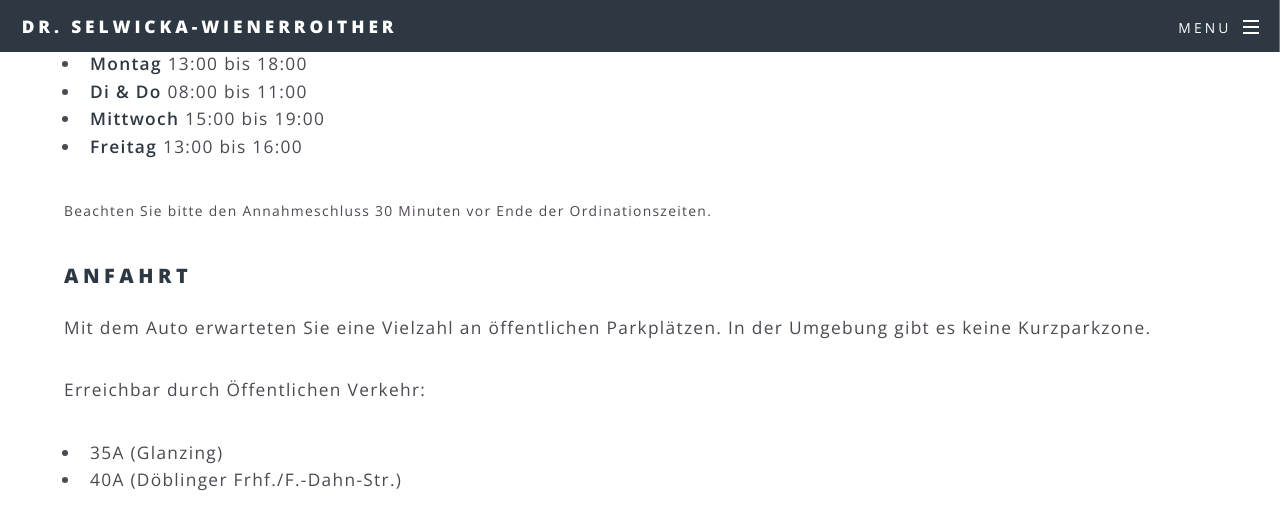
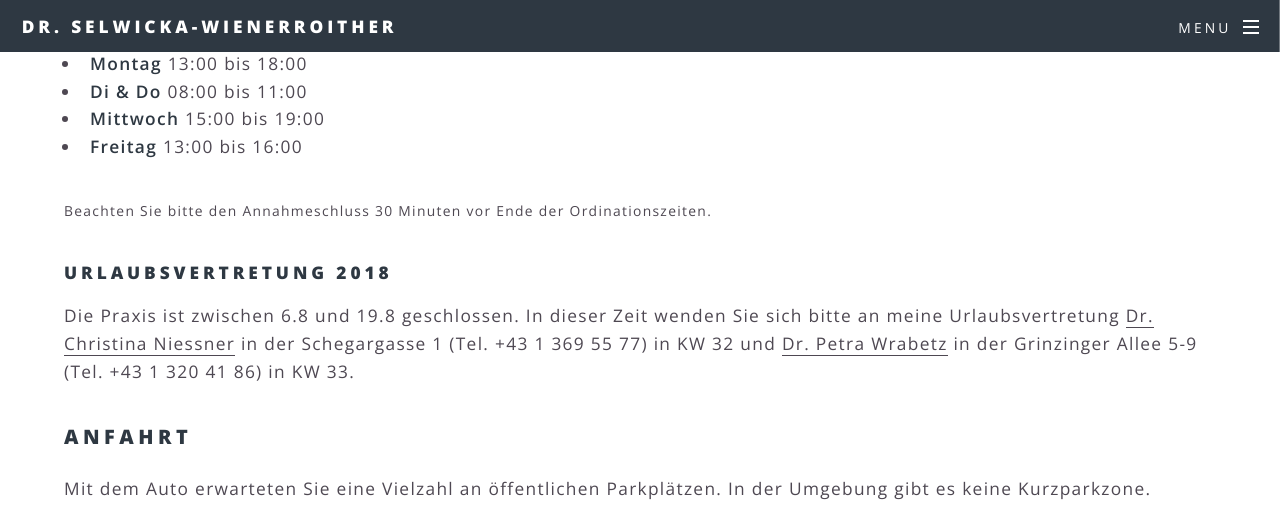
Before and after one commit to patrickfav/website-dr-sel, a Jekyll site: the page built from page_contact.md, in a window 1280 px wide and 900 px high, scrolled down 891 px, cut to the strip 0-525 px from the top of the window. Built offline with Jekyll 4.4.1, drawn with Linux system fonts in a browser that asks for light colours.

Commit message:
Add "Urlaubsvertretung"

```diff
--- a/_data/global.yml
+++ b/_data/global.yml
@@ -52,8 +52,8 @@ hours:
       end: '16:00'
 
 vacation:
-  enabled: false
+  enabled: true
   vacation_title: Urlaubsvertretung 2018
-  content: Die Praxis ist zwischen 1.8 und 15.8 geschlossen. In dieser Zeit wenden Sie sich bitte an meine Urlaubsvertretung
-    [Dr. Petra Wrabetz](http://www.wrabetz.at/) in der Grinzinger Allee 5-9 (Tel. +43 1 320 41 86) beziehungsweise
-    [Dr. Christina Niessner](http://www.praxisplan.at/6115143226/WRAEK) in der Schegargasse 1 (Tel. +43 1 369 55 77)
+  content: Die Praxis ist zwischen 6.8 und 19.8 geschlossen. In dieser Zeit wenden Sie sich bitte an meine Urlaubsvertretung
+    [Dr. Christina Niessner](http://www.praxisplan.at/6115143226/WRAEK) in der Schegargasse 1 (Tel. +43 1 369 55 77) in KW 32
+    und [Dr. Petra Wrabetz](http://www.wrabetz.at/) in der Grinzinger Allee 5-9 (Tel. +43 1 320 41 86) in KW 33.
```
